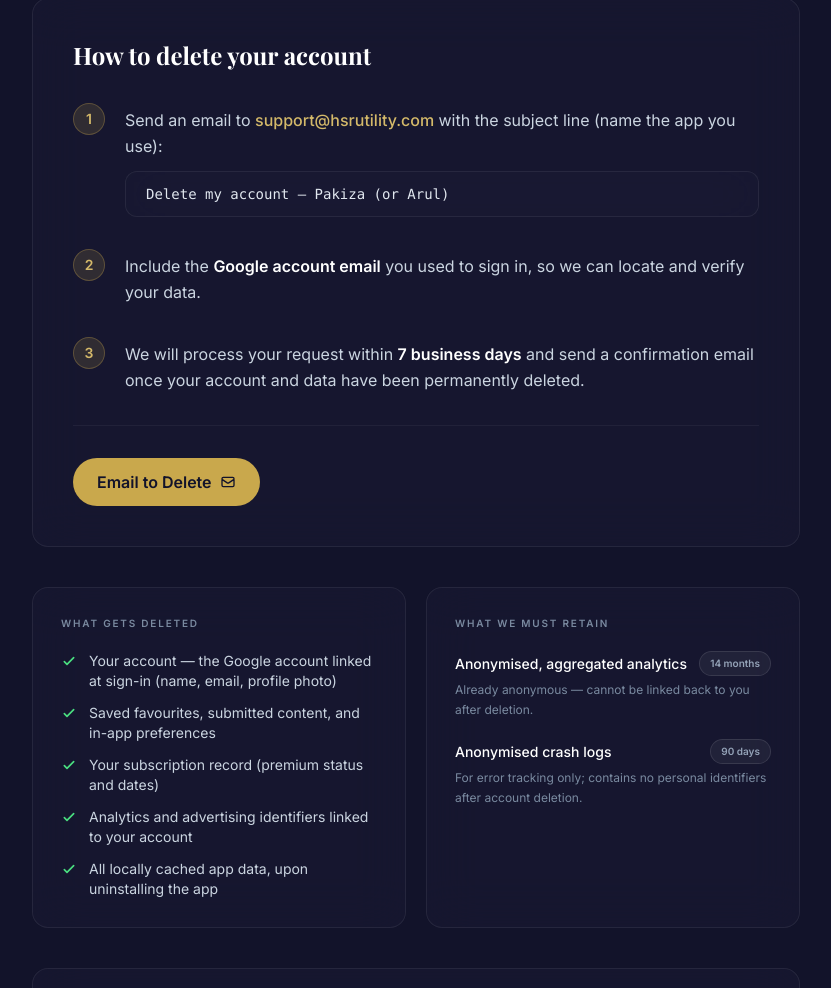
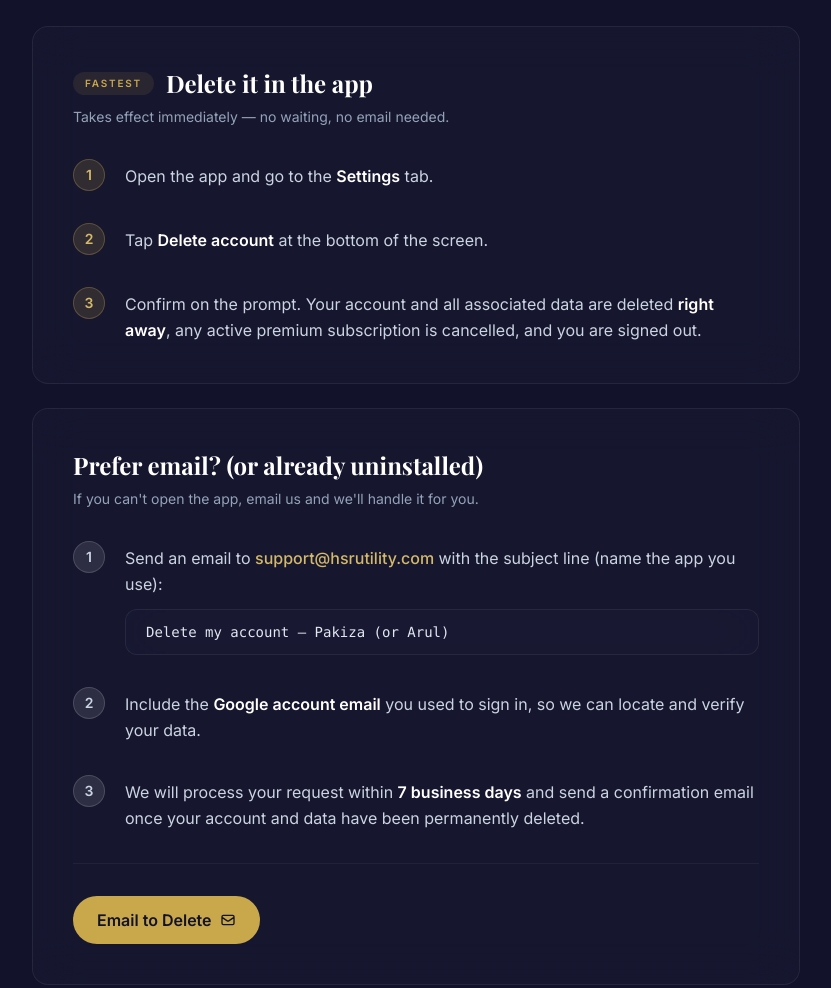
Before and after one commit to anishjha12309/hsrutility, an Astro site: page /delete-account in a window 1280 px wide. Shown: the part 554-1542 px from the top of the page, without its empty margins (224-1055 px from the left). Built offline with nearby package versions, Linux system fonts and the light colour scheme; Astro itself is replaced by a stand-in of ours.

Commit message:
Delete-account page: lead with in-app instant deletion, email as fallback; accurate cascade

```diff
--- a/src/pages/delete-account.astro
+++ b/src/pages/delete-account.astro
@@ -11,7 +11,8 @@ import {
 
 const deleted = [
   'Your account — the Google account linked at sign-in (name, email, profile photo)',
-  'Saved favourites, submitted content, and in-app preferences',
+  'Saved favourites, referral records and rewards',
+  'Any content you submitted for review',
   'Your subscription record (premium status and dates)',
   'Analytics and advertising identifiers linked to your account',
   'All locally cached app data, upon uninstalling the app',
@@ -31,7 +32,7 @@ const retained = [
 ];
 
 const description =
-  'Step-by-step instructions to permanently delete your Pakiza or Arul account and data. Email support@hsrutility.com — requests are processed within 7 business days.';
+  'How to permanently delete your Pakiza or Arul account and data — instantly in the app (Settings → Delete account), or by email as a fallback.';
 
 const structuredData = [
   organizationSchema,
@@ -62,7 +63,7 @@ const structuredData = [
           Request deletion of your<br />account &amp; data
         </h1>
         <p class="text-slate-400 text-lg max-w-xl">
-          You can permanently delete your account and all associated data from our apps at any time. This action is irreversible.
+          You can permanently delete your account and all associated data at any time — instantly from inside the app, or by email if you no longer have it installed. This action is irreversible.
         </p>
       </div>
 
@@ -78,14 +79,57 @@ const structuredData = [
         </div>
       </div>
 
-      <!-- Steps -->
-      <div class="glass-card rounded-2xl p-8 md:p-10 mb-10 reveal">
-        <h2 class="font-serif text-2xl font-bold text-white mb-8">How to delete your account</h2>
+      <!-- Primary: in-app -->
+      <div class="glass-card rounded-2xl p-8 md:p-10 mb-6 reveal">
+        <div class="flex items-center gap-3 mb-2">
+          <span class="inline-block text-[10px] font-semibold tracking-[0.18em] uppercase text-gold-500 bg-gold-500/10 px-3 py-1 rounded-full">Fastest</span>
+          <h2 class="font-serif text-2xl font-bold text-white">Delete it in the app</h2>
+        </div>
+        <p class="text-slate-400 text-sm mb-8">Takes effect immediately — no waiting, no email needed.</p>
         <div class="space-y-8">
 
           <!-- Step 1 -->
           <div class="flex gap-5">
             <div class="flex-shrink-0 w-8 h-8 rounded-full bg-gold-500/15 border border-gold-500/30 flex items-center justify-center text-gold-400 font-bold text-sm">1</div>
+            <div class="pt-1">
+              <p class="text-slate-300 leading-relaxed">
+                Open the app and go to the <strong class="text-white">Settings</strong> tab.
+              </p>
+            </div>
+          </div>
+
+          <!-- Step 2 -->
+          <div class="flex gap-5">
+            <div class="flex-shrink-0 w-8 h-8 rounded-full bg-gold-500/15 border border-gold-500/30 flex items-center justify-center text-gold-400 font-bold text-sm">2</div>
+            <div class="pt-1">
+              <p class="text-slate-300 leading-relaxed">
+                Tap <strong class="text-white">Delete account</strong> at the bottom of the screen.
+              </p>
+            </div>
+          </div>
+
+          <!-- Step 3 -->
+          <div class="flex gap-5">
+            <div class="flex-shrink-0 w-8 h-8 rounded-full bg-gold-500/15 border border-gold-500/30 flex items-center justify-center text-gold-400 font-bold text-sm">3</div>
+            <div class="pt-1">
+              <p class="text-slate-300 leading-relaxed">
+                Confirm on the prompt. Your account and all associated data are deleted <strong class="text-white">right away</strong>, any active premium subscription is cancelled, and you are signed out.
+              </p>
+            </div>
+          </div>
+
+        </div>
+      </div>
+
+      <!-- Fallback: email -->
+      <div class="glass-card rounded-2xl p-8 md:p-10 mb-10 reveal">
+        <h2 class="font-serif text-2xl font-bold text-white mb-2">Prefer email? (or already uninstalled)</h2>
+        <p class="text-slate-400 text-sm mb-8">If you can't open the app, email us and we'll handle it for you.</p>
+        <div class="space-y-8">
+
+          <!-- Step 1 -->
+          <div class="flex gap-5">
+            <div class="flex-shrink-0 w-8 h-8 rounded-full bg-white/10 border border-white/15 flex items-center justify-center text-slate-300 font-bold text-sm">1</div>
             <div class="pt-1">
               <p class="text-slate-300 leading-relaxed">
                 Send an email to{' '}
@@ -102,7 +146,7 @@ const structuredData = [
 
           <!-- Step 2 -->
           <div class="flex gap-5">
-            <div class="flex-shrink-0 w-8 h-8 rounded-full bg-gold-500/15 border border-gold-500/30 flex items-center justify-center text-gold-400 font-bold text-sm">2</div>
+            <div class="flex-shrink-0 w-8 h-8 rounded-full bg-white/10 border border-white/15 flex items-center justify-center text-slate-300 font-bold text-sm">2</div>
             <div class="pt-1">
               <p class="text-slate-300 leading-relaxed">
                 Include the <strong class="text-white">Google account email</strong> you used to sign in, so we can locate and verify your data.
@@ -112,7 +156,7 @@ const structuredData = [
 
           <!-- Step 3 -->
           <div class="flex gap-5">
-            <div class="flex-shrink-0 w-8 h-8 rounded-full bg-gold-500/15 border border-gold-500/30 flex items-center justify-center text-gold-400 font-bold text-sm">3</div>
+            <div class="flex-shrink-0 w-8 h-8 rounded-full bg-white/10 border border-white/15 flex items-center justify-center text-slate-300 font-bold text-sm">3</div>
             <div class="pt-1">
               <p class="text-slate-300 leading-relaxed">
                 We will process your request within <strong class="text-white">7 business days</strong> and send a confirmation email once your account and data have been permanently deleted.
```
Also changed, not shown: 4 other files.
